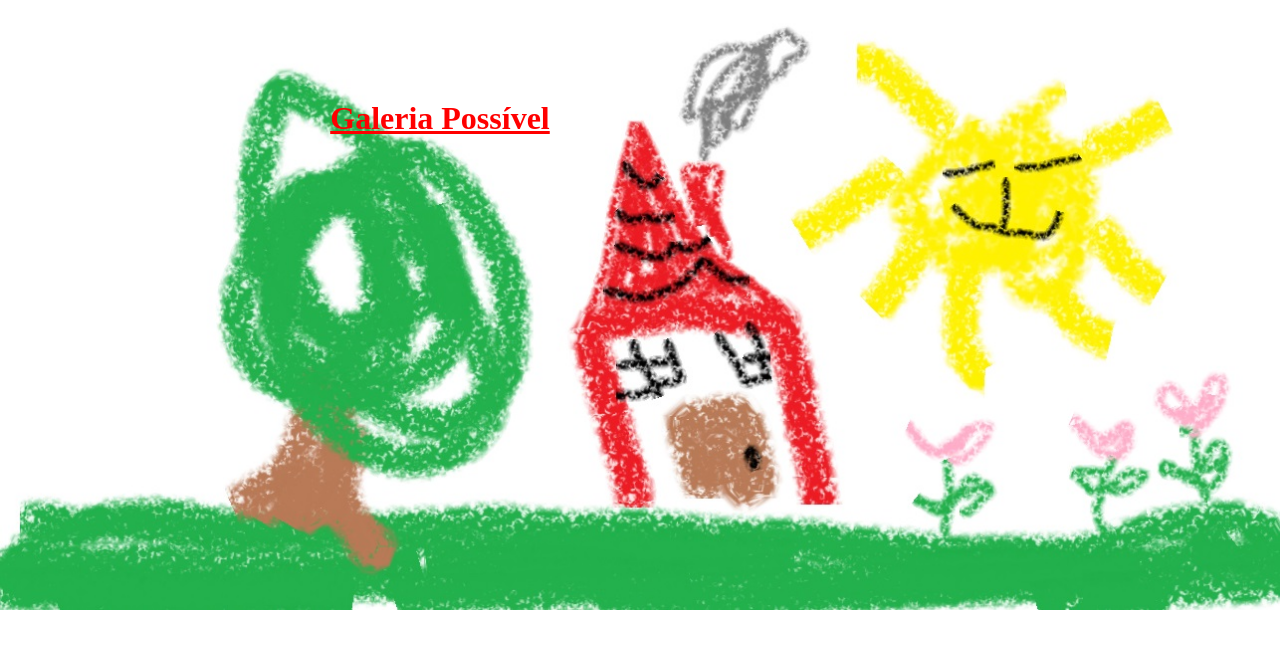
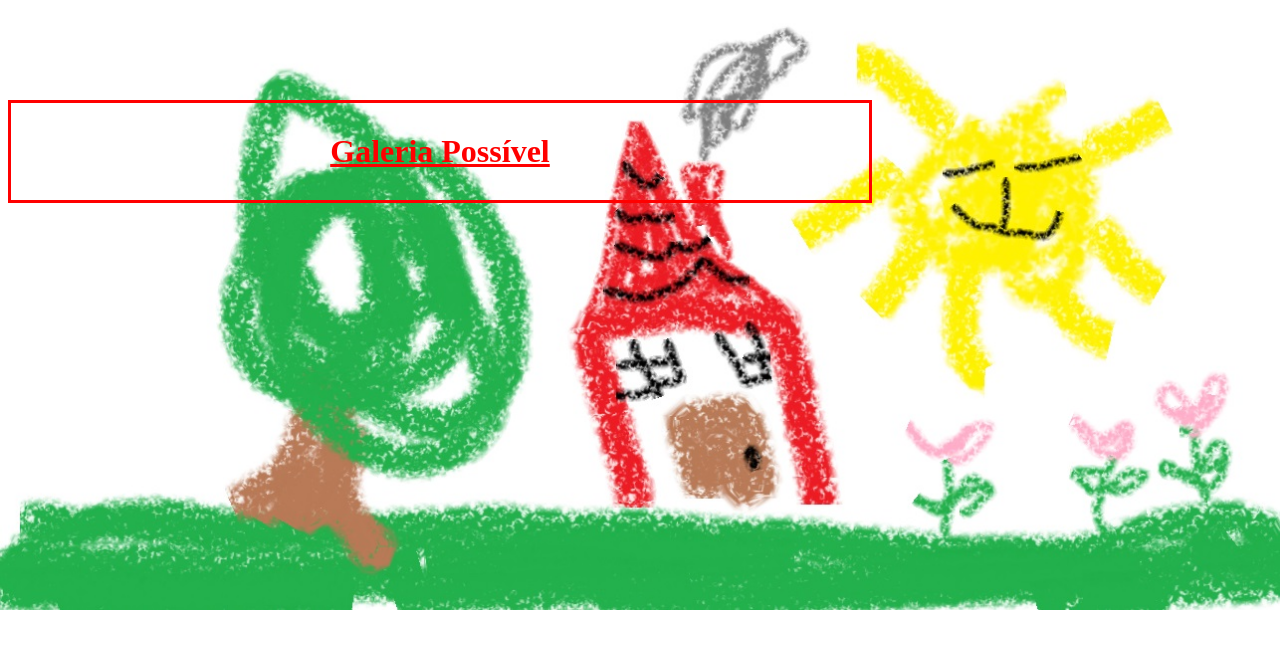
Before and after one commit to Paprikadarlingtoniapurpuraquevedo/galeria_possivel, a website: page index.html in a window 1280 px wide. Drawn offline with Linux system fonts and the light colour scheme.

Commit message:
Versão 15

```diff
--- a/css/index.css
+++ b/css/index.css
@@ -2,7 +2,9 @@
 
     h1 {
         color: red;
+        border: solid;
         font-family: initial;
+        padding: 30px;
         text-align: center;
         margin-right: 400px;
         margin-top: 100px;
--- a/css/loginpage.css
+++ b/css/loginpage.css
@@ -2,7 +2,9 @@
 
     h1 {
         color: red;
+        border: solid;
         font-family: initial;
+        padding: 30px;
         text-align: center;
         margin-right: 400px;
         margin-top: 100px;
--- a/css/registrationpage.css
+++ b/css/registrationpage.css
@@ -2,7 +2,9 @@
 
     h1 {
         color: red;
+        border: solid;
         font-family: initial;
+        padding: 30px;
         text-align: center;
         margin-right: 400px;
         margin-top: 100px;
```
